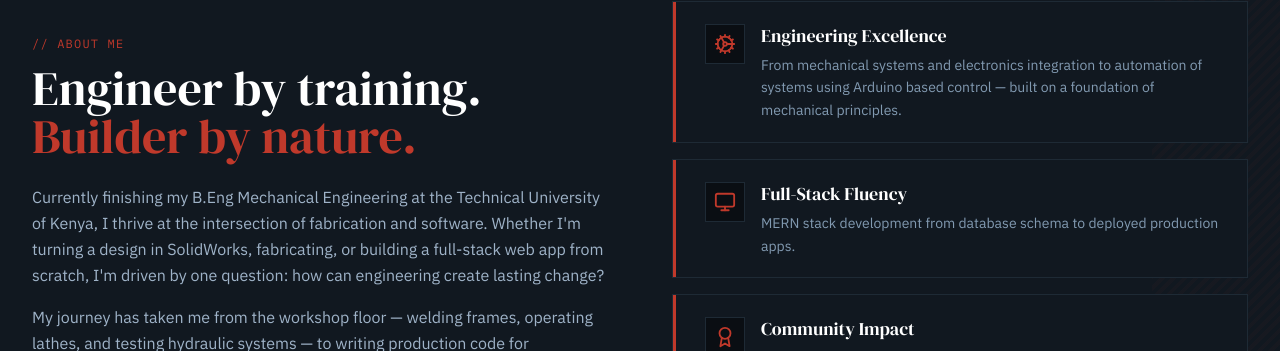
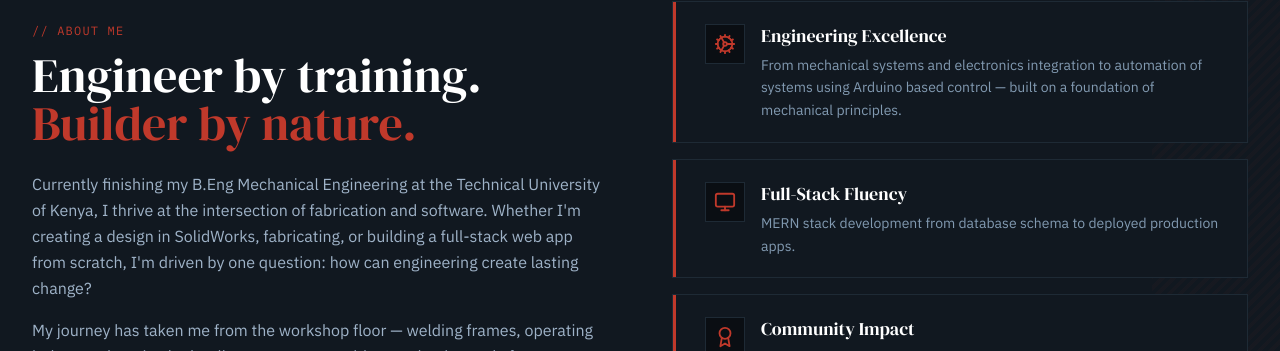
Before and after one commit to Aizohke/my-portfolio, a React (Create React App) app in the folder frontend/: page / in a window 1280 px wide. Shown: the part 904-1255 px from the top of the page. Built offline with nearby package versions, Linux system fonts and the light colour scheme; no server answers.

Commit message:
Update about text in AboutSection component

```diff
--- a/frontend/src/components/public/AboutSection.jsx
+++ b/frontend/src/components/public/AboutSection.jsx
@@ -24,7 +24,7 @@ const PILLARS = [
 export default function AboutSection({ settings = {} }) {
   const { ref, inView } = useInView(0.2);
   const text = settings.about_text ||
-    "Currently finishing my B.Eng Mechanical Engineering at the Technical University of Kenya, I thrive at the intersection of fabrication and software. Whether I'm turning a design in SolidWorks, fabricating, or building a full-stack web app from scratch, I'm driven by one question: how can engineering create lasting change?\n\nMy journey has taken me from the workshop floor — welding frames, operating lathes, and testing hydraulic systems — to writing production code for community organisations. That dual fluency is my superpower.";
+    "Currently finishing my B.Eng Mechanical Engineering at the Technical University of Kenya, I thrive at the intersection of fabrication and software. Whether I'm creating a design in SolidWorks, fabricating, or building a full-stack web app from scratch, I'm driven by one question: how can engineering create lasting change?\n\nMy journey has taken me from the workshop floor — welding frames, operating lathes, and testing hydraulic systems — to writing production code for community organisations. That dual fluency is my superpower.";
 
   return (
     <section id="about" className="py-24 bg-dark-card relative overflow-hidden">
```
